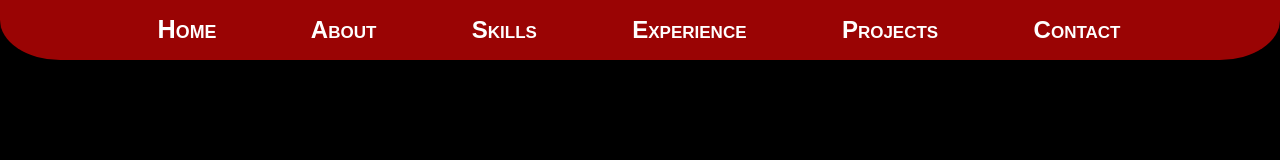
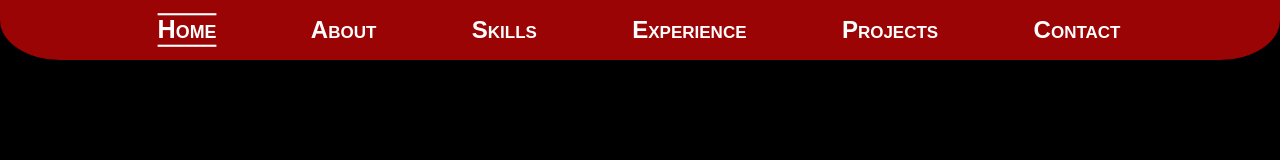
Before and after one commit to Marois2000/personalportfolio, a React (Create React App) app: page / in a window 1280 px wide. In both pictures the pointer is over the button "Home". Shown: the top 160 px of the page. Built offline with nearby package versions, Linux system fonts and the light colour scheme.

Commit message:
navbar before/after

```diff
--- a/src/App.css
+++ b/src/App.css
@@ -107,6 +107,26 @@ h2 {
   cursor: pointer;
   color: #e8e8e8;
 }
+
+.navbar div button:hover::before {
+  background-color: #fff;
+  content: "";
+  display: block;
+  width: 100%;
+  height: 2px;
+  left: 100%;
+  transition: all cubic-bezier(0.075, 0.82, 0.165, 1) 0.3s;
+}
+
+.navbar div button:hover::after {
+  background-color: #fff;
+  content: "";
+  display: block;
+  width: 100%;
+  height: 2px;
+  left: 100%;
+}
+
 
 .hero {
   height: 100vh;
```
